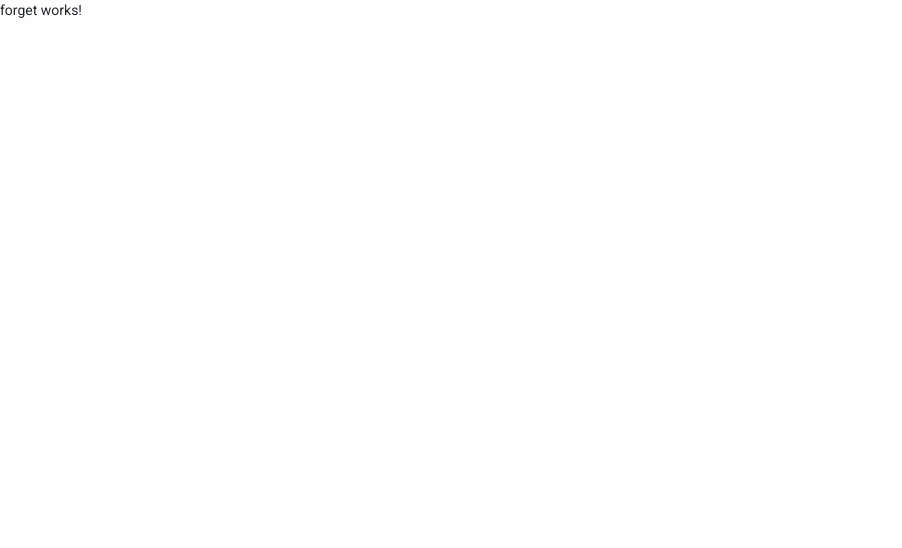
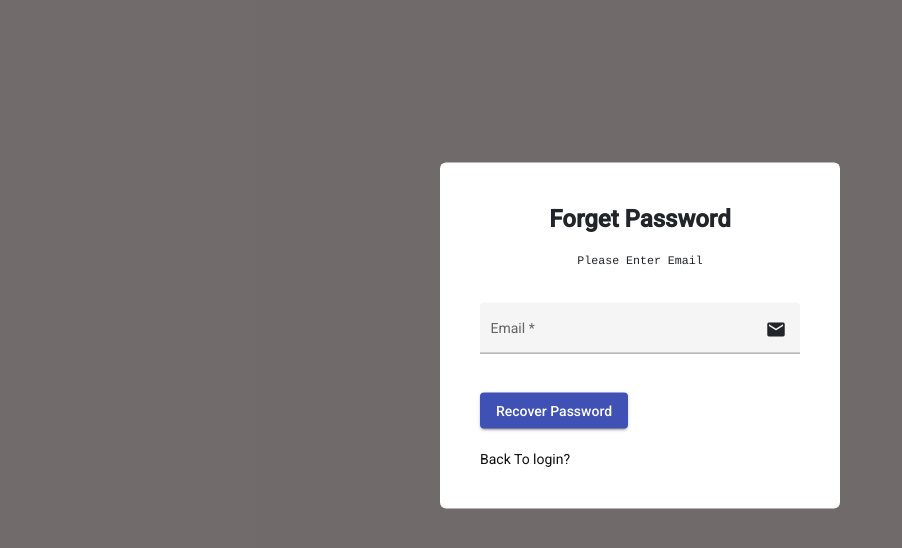
Before and after one commit to obaid120/obaid, an Angular app: page /#/forgetPassword in a window 1280 px wide. Shown: the top 548 px of the page, without its empty margins (0-902 px from the left). Built offline with nearby package versions, Linux system fonts and the light colour scheme.

Commit message:
forget page

```diff
--- a/src/app/forget/forget.component.css
+++ b/src/app/forget/forget.component.css
@@ -0,0 +1,26 @@
+.body{
+    min-height: 100%;
+    background: rgba(110, 104, 104, 0.979)
+  }
+
+.card{
+
+    border: none;
+    width: 400px;
+    padding: 40px;
+    position:absolute;
+    top: 16%;
+    left: 50%;
+    transform: translate(-50%,10%);
+    background: rgb(33, 92, 151);
+    background: linear-gradient(90deg,rgb(255, 255, 255) 0% ,rgb(255, 255, 255) 100%);
+}
+.example-form {
+    min-width: 150px;
+    max-width: 500px;
+    width: 100%;
+  }
+
+  .example-full-width {
+    width: 100%;
+  }
--- a/src/app/forget/forget.component.html
+++ b/src/app/forget/forget.component.html
@@ -1 +1,40 @@
-<p>forget works!</p>
+<div class="body">
+    <div class="container">
+        <div class="row">
+            <div class="col-md-6">
+                <div class="card">
+                    <div class="text-center">
+                        <h1 style="font-weight:bold;">Forget Password</h1>
+                        <h5 style="font-family:courier">Please Enter Email</h5>
+                    </div>
+                    <br>
+
+
+                        <form class="example-form">
+                            <mat-form-field class="example-full-width" appearance="fill">
+                                <mat-label>Email</mat-label>
+                                <input type="email" matInput [formControl]="emailFormControl" placeholder="Ex. pat@example.com">
+                                <mat-icon matSuffix> email</mat-icon>
+                                <mat-error *ngIf="emailFormControl.hasError('email') && !emailFormControl.hasError('required')">
+                                  Please enter a valid email address
+                                </mat-error>
+                                <mat-error *ngIf="emailFormControl.hasError('required')">
+                                  Email is <strong>required</strong>
+                                </mat-error>
+                              </mat-form-field>
+                              <br>
+                              <br>
+                                <button mat-raised-button color="primary">Recover Password</button>
+                                <!-- <button  class="btn btn-primary  "   >Recover Password</button> -->
+                                <br>
+                                <br>
+                                <a routerLink="/login" style="color:rgb(15, 15, 15); margin: top 20px; cursor: pointer; text-decoration: none;"> Back To login?</a>
+                        </form>
+
+
+
+                </div>
+            </div>
+        </div>
+    </div>
+</div>
--- a/src/app/forget/forget.component.ts
+++ b/src/app/forget/forget.component.ts
@@ -1,4 +1,5 @@
 import { Component, OnInit } from '@angular/core';
+import { FormControl, FormGroup, Validators } from '@angular/forms';
 
 @Component({
   selector: 'app-forget',
@@ -6,6 +7,8 @@ import { Component, OnInit } from '@angular/core';
   styleUrls: ['./forget.component.css']
 })
 export class ForgetComponent implements OnInit {
+  loginForm!: FormGroup;
+  emailFormControl = new FormControl('', [Validators.required, Validators.email]);
 
   constructor() { }
 
--- a/src/app/login/login.component.html
+++ b/src/app/login/login.component.html
@@ -4,8 +4,8 @@
             <div class="col-md-6">
                 <div class="card">
                     <div class="text-center">
-                        <h1>Login</h1>
-                        <h6>Please Enter Email & Password</h6>
+                        <h1 style="font-weight:bold ;">Login</h1>
+                        <h5 style="font-family:courier">Please Enter Email & Password</h5>
                     </div>
                     <form class="example-form" [formGroup]="loginForm">
                         <mat-progress-bar *ngIf='isSubmitted' color="#000000" mode="indeterminate"></mat-progress-bar>
@@ -36,7 +36,7 @@
                         <button mat-raised-button color="primary" (click)="onLogin()">Login</button>
                         <br>
                         <br>
-                        <a style="cursor: pointer;" (click)="onForget()">Forget Password</a>
+                        <a style="cursor: pointer;" (click)="onForget()">Forget Password?</a>
                     </form>
 
                 </div>
```
